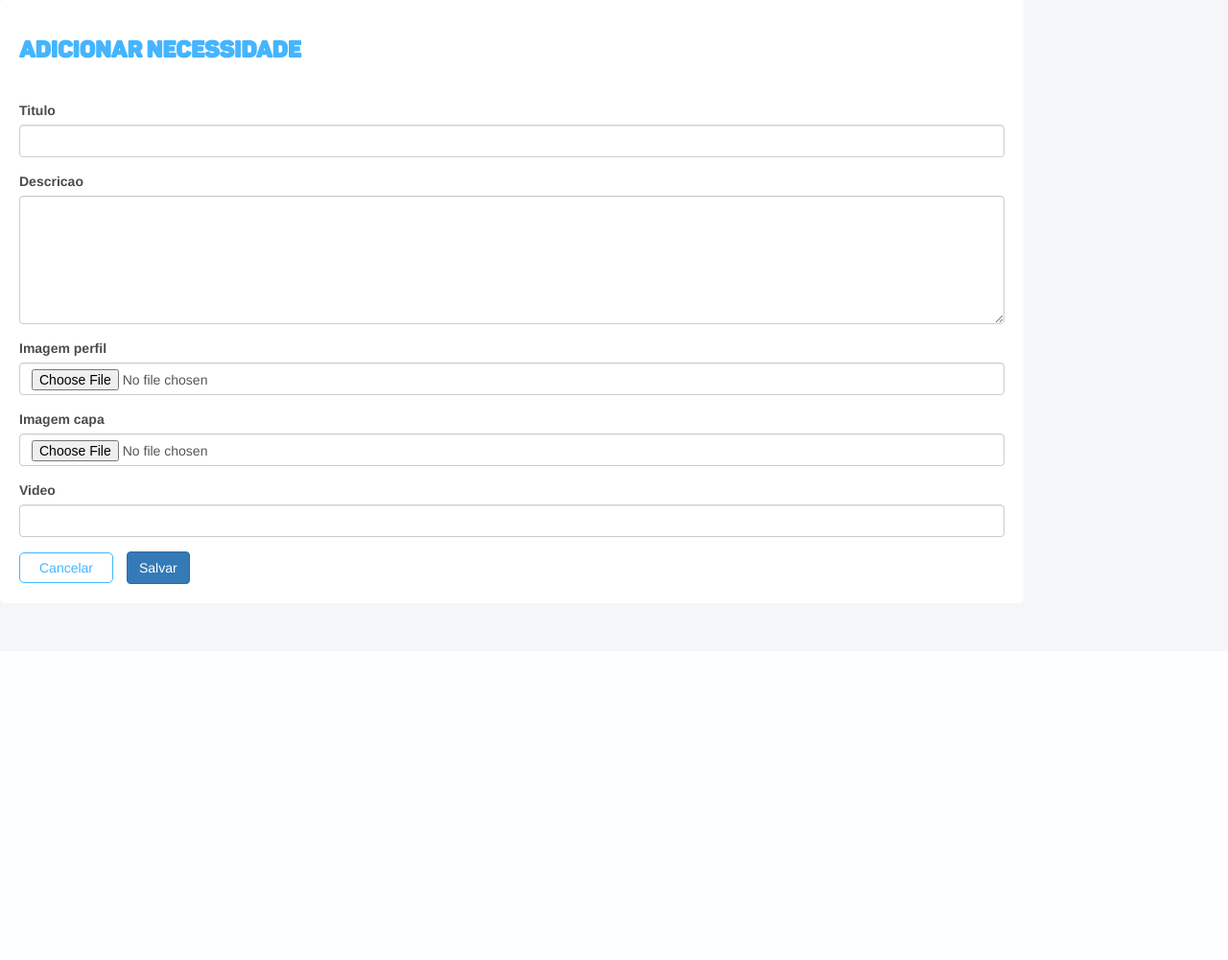
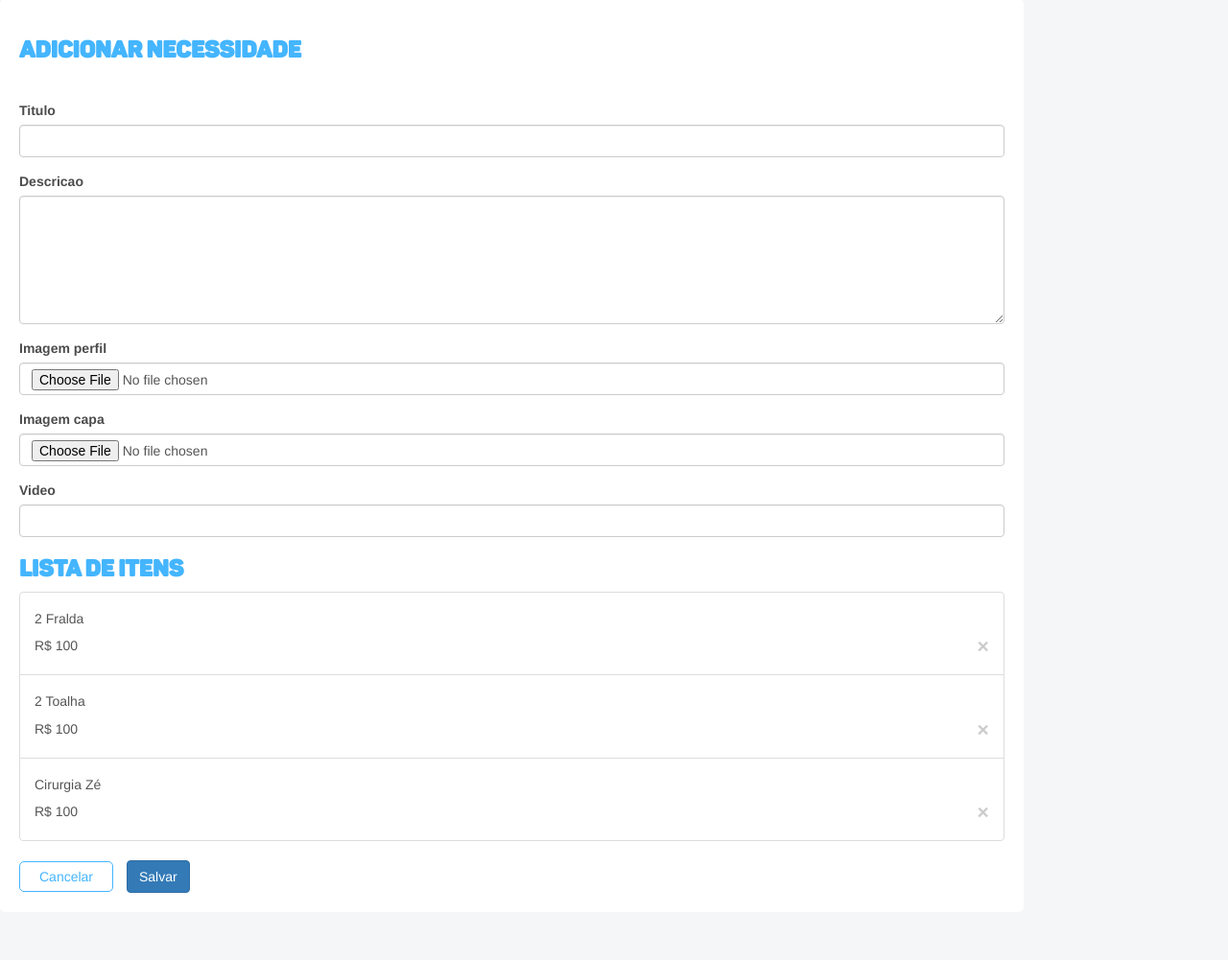
Before and after one commit to brunoamedeiros/doebem, a Yii app: template views/doacao/create.php in a window 1280 px wide. Shown: the part 123-1124 px from the top of the page at 96% size. Before the commit the page ends 732 px from the top, so only its background shows below. Run offline with PHP 8.4 and a stand-in for Yii, Linux system fonts and the light colour scheme; the template is opened without the code that fills it, so the values that code supplies are empty; form fields are guessed from the names that the template uses; some libraries are stand-ins or nearby versions.

Commit message:
Alterações tela doação.

```diff
--- a/config/web.php
+++ b/config/web.php
@@ -44,14 +44,15 @@ $config = [
             ],
         ],
         'db' => $db,
-        /*
         'urlManager' => [
             'enablePrettyUrl' => true,
             'showScriptName' => false,
             'rules' => [
+                '<controller:\w+>/<action:\w+>/<id:\d+>' => '<controller>/<action>',
+                '<controller:\w+>/<action:\w+>' => '<controller>/<action>',
+                '<controller:\w+>/<id:\d+>' => 'view',
             ],
         ],
-        */
     ],
     'params' => $params,
 ];
--- a/models/Instituicao.php
+++ b/models/Instituicao.php
@@ -109,7 +109,9 @@ class Instituicao extends \yii\db\ActiveRecord implements IdentityInterface
 
     public function afterSave($insert, $changedAttributes)
     {
-        $this->file->saveAs('uploads/' . $this->imagem);
+        if ($this->imagem) {
+            $this->file->saveAs('uploads/' . $this->imagem);
+        }
 
         return parent::afterSave($insert, $changedAttributes); // TODO: Change the autogenerated stub
     }
--- a/views/doacao/_form.php
+++ b/views/doacao/_form.php
@@ -34,6 +34,56 @@ use yii\widgets\ActiveForm;
 
         <?= $form->field($model, 'video')->textInput(['maxlength' => true]) ?>
 
+        <h3 class="style-text-primary style-color-blue-02">Lista de itens</h3>
+
+        <?php foreach ($model->_items as $k => $item): ?>
+            <div class="form-item">
+                <?= $form->field($item, '[' . $k . ']descricao')->textarea(['rows' => 6]) ?>
+
+                <?= $form->field($item, '[' . $k . ']quantidade')->textInput() ?>
+
+                <?= $form->field($item, '[' . $k . ']valor')->textInput() ?>
+            </div>
+
+            <button type="button" class="btn-add-item">Adicionar item</button>
+        <?php endforeach; ?>
+
+        <div class="d-none form-items-hidden">
+
+        </div>
+
+        <div class="list-group">
+            <a href="#" class="list-group-item list-group-item-action flex-column align-items-start">
+                <div class="d-flex w-100 justify-content-between">
+                    <h5 class="mb-1">2 Fralda</h5>
+                    <button type="button" class="close" aria-label="Close">
+                        <span aria-hidden="true">×</span>
+                    </button>
+                </div>
+                <p class="mb-1">R$ 100</p>
+            </a>
+
+            <a href="#" class="list-group-item list-group-item-action flex-column align-items-start">
+                <div class="d-flex w-100 justify-content-between">
+                    <h5 class="mb-1">2 Toalha</h5>
+                    <button type="button" class="close" aria-label="Close">
+                        <span aria-hidden="true">×</span>
+                    </button>
+                </div>
+                <p class="mb-1">R$ 100</p>
+            </a>
+
+            <a href="#" class="list-group-item list-group-item-action flex-column align-items-start">
+                <div class="d-flex w-100 justify-content-between">
+                    <h5 class="mb-1">Cirurgia Zé</h5>
+                    <button type="button" class="close" aria-label="Close">
+                        <span aria-hidden="true">×</span>
+                    </button>
+                </div>
+                <p class="mb-1">R$ 100</p>
+            </a>
+        </div>
+
         <div class="control button-submit">
             <?= Html::a('Cancelar', ['index'], ['class' => 'btn style-btn-line radius-5 mt-4 float-left']) ?>
             <?= Html::submitButton('Salvar', ['class' => 'btn btn-primary mt-4']) ?>
--- a/views/doacao/create.php
+++ b/views/doacao/create.php
@@ -12,7 +12,7 @@ $this->title = 'Adicionar Necessidade';
     <div class="row align-items-center">
         <div class="col-sm-11">
             <h3 class="style-text-primary style-color-blue-02">
-        <?= Html::encode($this->title) ?>
+                <?= Html::encode($this->title) ?>
             </h3>
         </div>
     </div>
@@ -20,5 +20,4 @@ $this->title = 'Adicionar Necessidade';
     <?= $this->render('_form', [
     'model' => $model,
     ]) ?>
-
 </main>
--- a/web/js/script.js
+++ b/web/js/script.js
@@ -36,6 +36,12 @@ $(document).ready(function(){
             $('.add-socials').removeClass("disabled");
         }
     });
+
+    $('.btn-add-item').on('click', function(e) {
+        var $clone = $('.form-item').clone();
+
+        console.log('teste');
+    });
 });
 
 // Validação dos formulários
```
Also changed, not shown: controllers/DoacaoController.php (+14 -16 lines), models/Doacao.php (+20 -5 lines), views/doacao/index.php (+4 -5 lines), web/.htaccess (added), web/uploads/03f813a8b3b28f384e1bd0f956c44046.jpeg (added), web/uploads/507c2bf7d06abeaf6e58a5a4173146da.jpg (added), web/uploads/8c9ef20fc3650a4b9c38fec69900f258.jpeg (added), web/uploads/9178098f18e993a5b61beddeea45f1cd.jpg (added), web/uploads/9f6193cfcdd1f0183120d8ff3da4aa28.jpg (added), web/uploads/cbdc89e4255564cd5359c47aa8ad9e19.jpg (added). Lines whose indentation alone changed are shown as unchanged.
